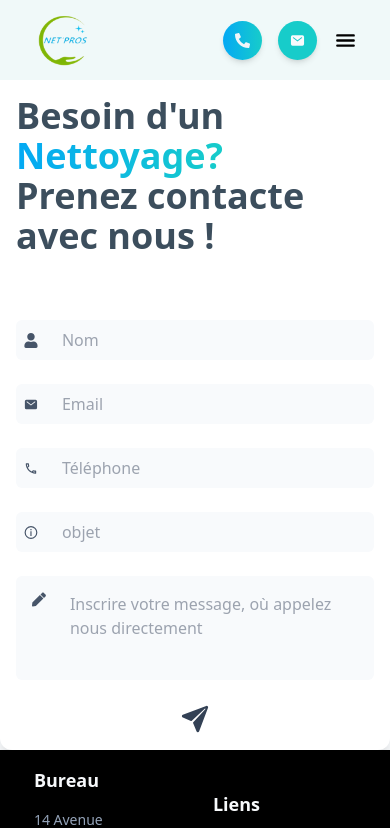
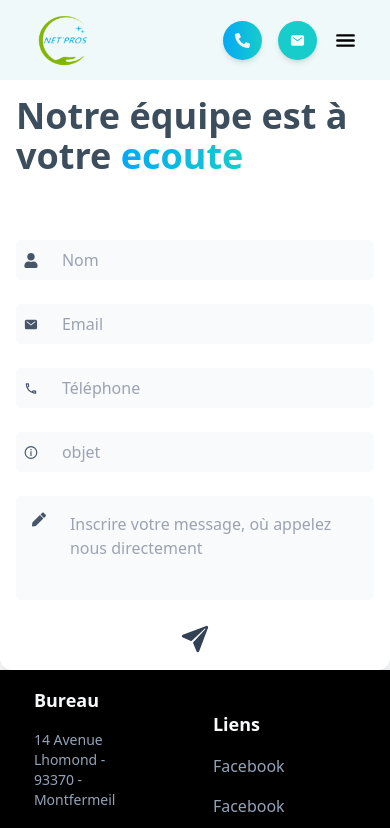
Before and after one commit to netproam/netpro, a Next.js app: page /contact in a window 390 px wide. Shown: the top 828 px of the page. Built offline with nearby package versions, Linux system fonts and the light colour scheme.

Commit message:
inspiration de nikita netoyage pour la page temoignage

```diff
--- a/src/components/forms/ContactComponent.tsx
+++ b/src/components/forms/ContactComponent.tsx
@@ -61,8 +61,8 @@ const ContactComponent = () => {
     lg:w-full
     font-semibold
        text-[#3C4E5D]
-    ">{`Besoin d'un`} <span className="bg-clip-text text-transparent bg-gradient-to-r from-[#04A9F4] to-[#17CCCA] pt-2">Nettoyage?</span> <span className="block">
-       Prenez contacte avec nous !</span></h3>
+    ">{`Notre équipe est à votre`} <span className="bg-clip-text text-transparent bg-gradient-to-r from-[#04A9F4] to-[#17CCCA] pt-2">ecoute</span> <span className="block">
+      </span></h3>
     </div>
             <FormField
               control={form.control}
--- a/src/components/section/TestimonialSection.tsx
+++ b/src/components/section/TestimonialSection.tsx
@@ -65,7 +65,7 @@ const dataTest={
     style={{ scrollbarWidth: "none" }}
 
     className="flex flex-col h-full   justify-center items-center w-full gap-2 lg:gap-10 py-8 ">
-       <div className="flex flex-col">
+       <div className="flex flex-col px-4 lg:px-0">
           <p className=" text-4xl leading-[40px] lg:text-[50px]  h-full  lg:leading-[48px]
          lg:w-full
          font-semibold
```
